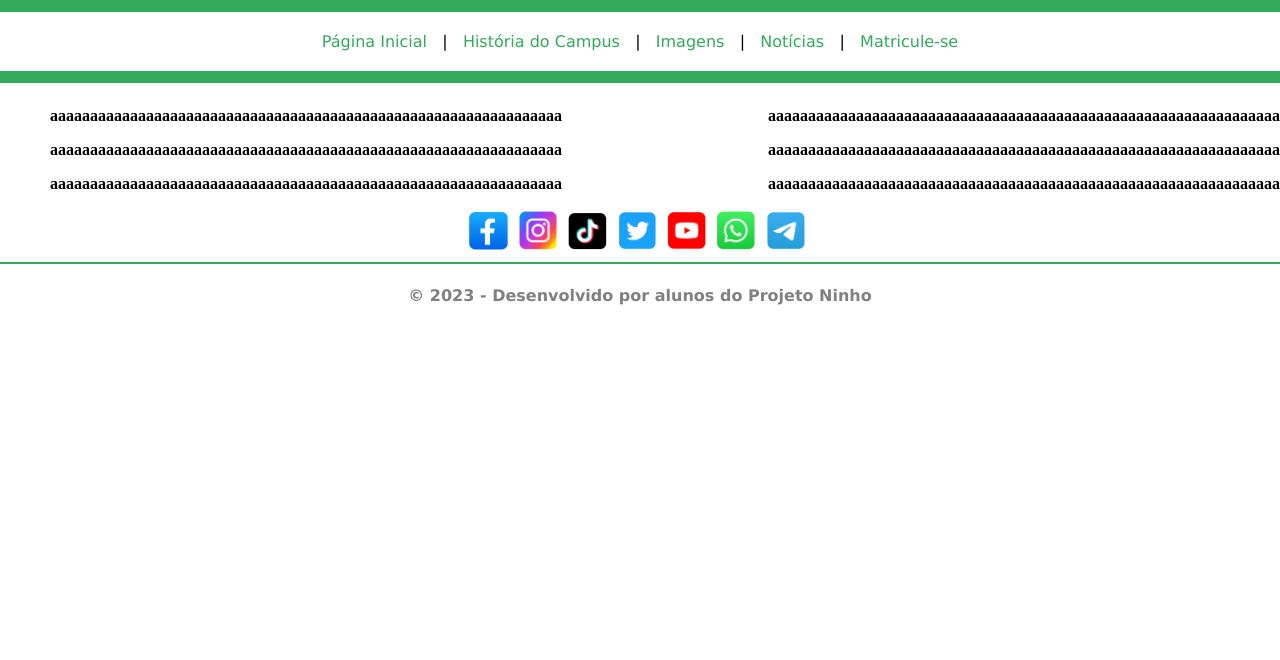
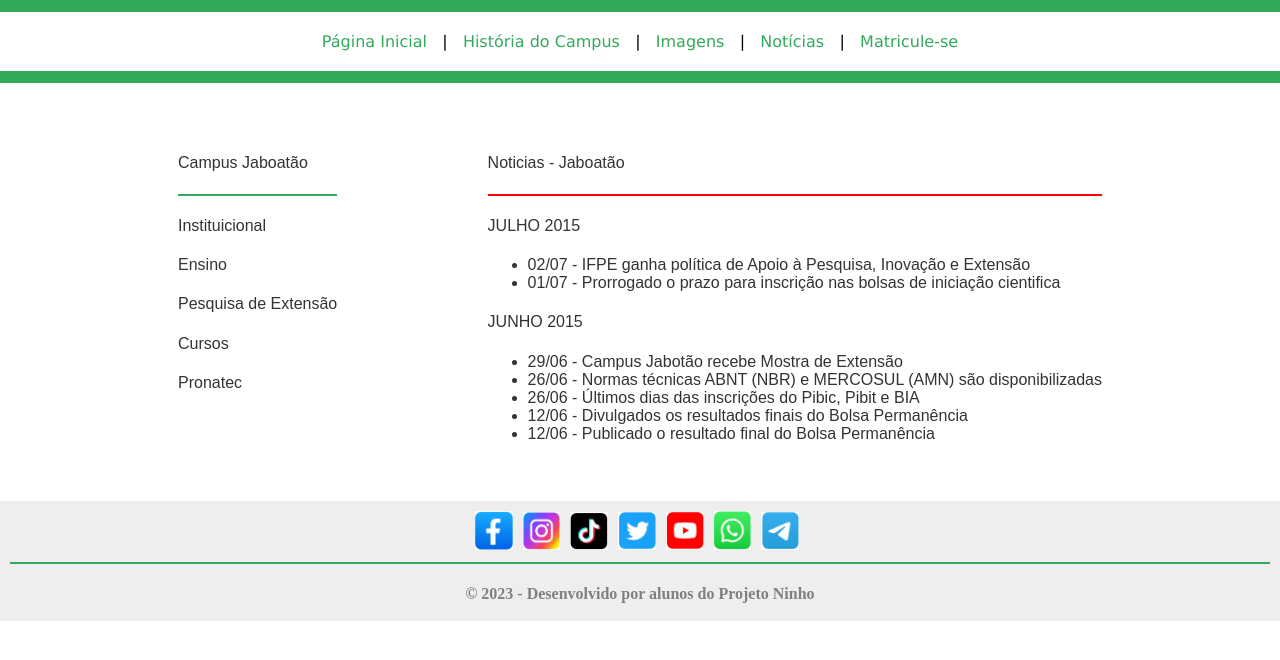
Before and after one commit to Beezte/aula-4, a plain HTML site: page noticias.html in a window 1280 px wide. Shown: the part 36-696 px from the top of the page. Drawn offline with Linux system fonts and the light colour scheme.

Commit message:
atualização noticias

```diff
--- a/css/style.css
+++ b/css/style.css
@@ -80,10 +80,40 @@ a{
 p{
     font-weight: bold;
 }
+#corpo-pagina-noticias{
+    margin-top: 40px;
+    padding: 10px;
+}
+#central{
+    width: 1024px;
+    color: #333;
+    font-family: 'SegoeUI-Light', sans-serif !important;
+    text-align: left;
+}
+#divRodapeNoticia{
+    background-color: #EEE;
+    color: gray;
+    padding: 10px;
+    height: 100px;
+    margin-top: 28%;
+}
 #div-direita{
+    float: right;
+    margin-right: 50px;
+}
+#div-esquerda {
     float: left;
     margin-left: 50px;
 }
-#div-esquerda {
-    float: right;
+.texto-cor{
+    color: #333333;
+    text-decoration: none;
+    font-weight: normal;
 }
+.hr-noticia-direita{
+    border: 1px solid red;
+
+}
+.hr-noticia-esquerda{
+    border: 1px solid #33A95B;
+}
--- a/noticias.html
+++ b/noticias.html
@@ -15,21 +15,42 @@
     </div>
     <hr class="menu-hr">
 </header>
-<div id="central">
-    <div id="div-direita">
-        <p>aaaaaaaaaaaaaaaaaaaaaaaaaaaaaaaaaaaaaaaaaaaaaaaaaaaaaaaaaaaaaaaa</p>
-        <p>aaaaaaaaaaaaaaaaaaaaaaaaaaaaaaaaaaaaaaaaaaaaaaaaaaaaaaaaaaaaaaaa</p>
-        <p>aaaaaaaaaaaaaaaaaaaaaaaaaaaaaaaaaaaaaaaaaaaaaaaaaaaaaaaaaaaaaaaa</p>
+<center>
+<div id="corpo-pagina-noticias">
+    <div id="central">
+        <div id="div-esquerda">
+            <h4 class="texto-cor">Campus Jaboatão</h4>
+            <hr class="hr-noticia-esquerda">
+            <h4 class="texto-cor">Instituicional</h4>
+            <h4 class="texto-cor">Ensino</h4>
+            <h4 class="texto-cor">Pesquisa de Extensão</h4>
+            <h4 class="texto-cor">Cursos</h4>
+            <h4 class="texto-cor">Pronatec</h4>
 
-    </div>
-    <div id="div-esquerda">
-        <p>aaaaaaaaaaaaaaaaaaaaaaaaaaaaaaaaaaaaaaaaaaaaaaaaaaaaaaaaaaaaaaaa</p>
-        <p>aaaaaaaaaaaaaaaaaaaaaaaaaaaaaaaaaaaaaaaaaaaaaaaaaaaaaaaaaaaaaaaa</p>
-        <p>aaaaaaaaaaaaaaaaaaaaaaaaaaaaaaaaaaaaaaaaaaaaaaaaaaaaaaaaaaaaaaaa</p>
+        </div>
+        <div id="div-direita">
+            <h4 class="texto-cor">Noticias - Jaboatão</h4>
+            <hr class="hr-noticia-direita">
+            <h4 class="texto-cor">JULHO 2015</h4>
+            <ul>
+                <li class="texto-cor">02/07 - IFPE ganha política de Apoio à Pesquisa, Inovação e Extensão</li>
+                <li class="texto-cor">01/07 - Prorrogado o prazo para inscrição nas bolsas de iniciação cientifica</li>
+            </ul>
+
+            <h4 class="texto-cor">JUNHO 2015</h4>
+            <ul class="espacamentoLista">
+                <li class="texto-cor">29/06 - Campus Jabotão recebe Mostra de Extensão</li>
+                <li class="texto-cor">26/06 - Normas técnicas ABNT (NBR) e MERCOSUL (AMN) são disponibilizadas</li>
+                <li class="texto-cor">26/06 - Últimos dias das inscrições do Pibic, Pibit e BIA</li>
+                <li class="texto-cor">12/06 - Divulgados os resultados finais do Bolsa Permanência</li>
+                <li class="texto-cor">12/06 - Publicado o resultado final do Bolsa Permanência</li>
+            </ul>
+        </div>
     </div>
 </div>
-
-<div class="rodape">
+</center>
+<div id="divRodapeNoticia">
+    <center>
     <footer>
         <a href="https://facebook.com"><img src="arquivos/iconFacebook.png" class="icons-redes" alt="facebook"></a>
         <a href="https://instagram.com"><img src="arquivos/iconInstagram.png" class="icons-redes" alt="instagram"></a>
@@ -41,6 +62,7 @@
         <hr class="linha-rodape">
         <h4 class="rodape-texto">&copy; 2023 - Desenvolvido por alunos do Projeto Ninho</h4>
     </footer>
+    </center>
 </div>
 
 </body>
```
